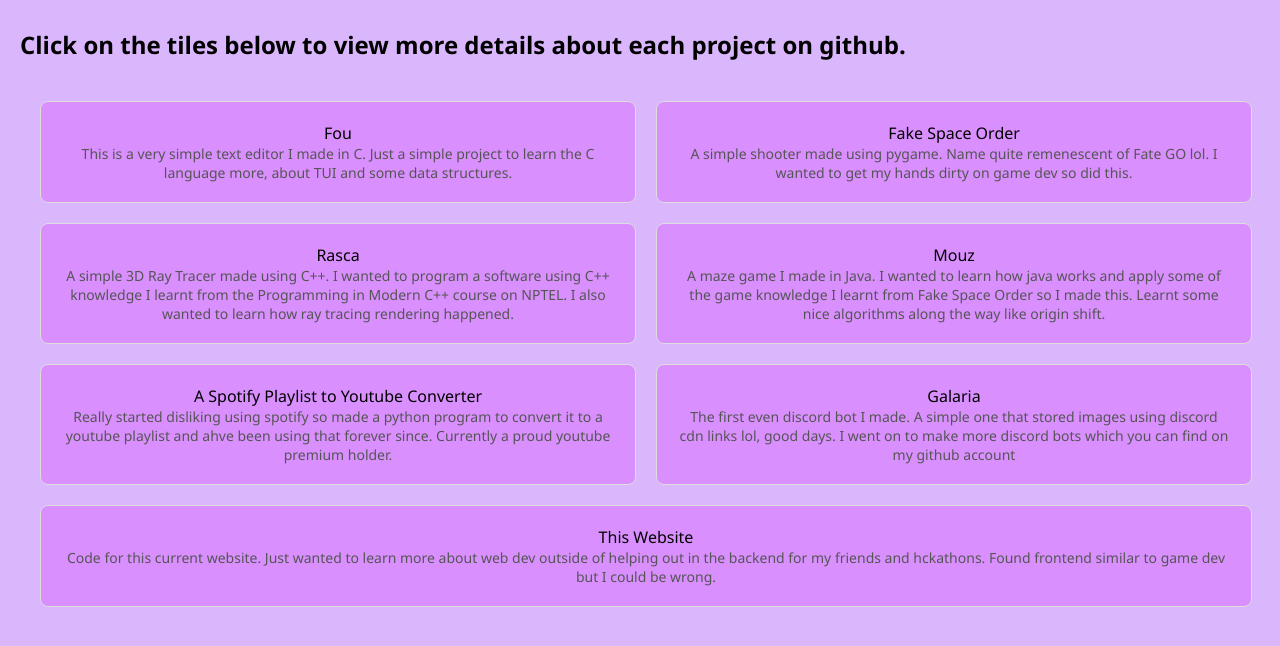
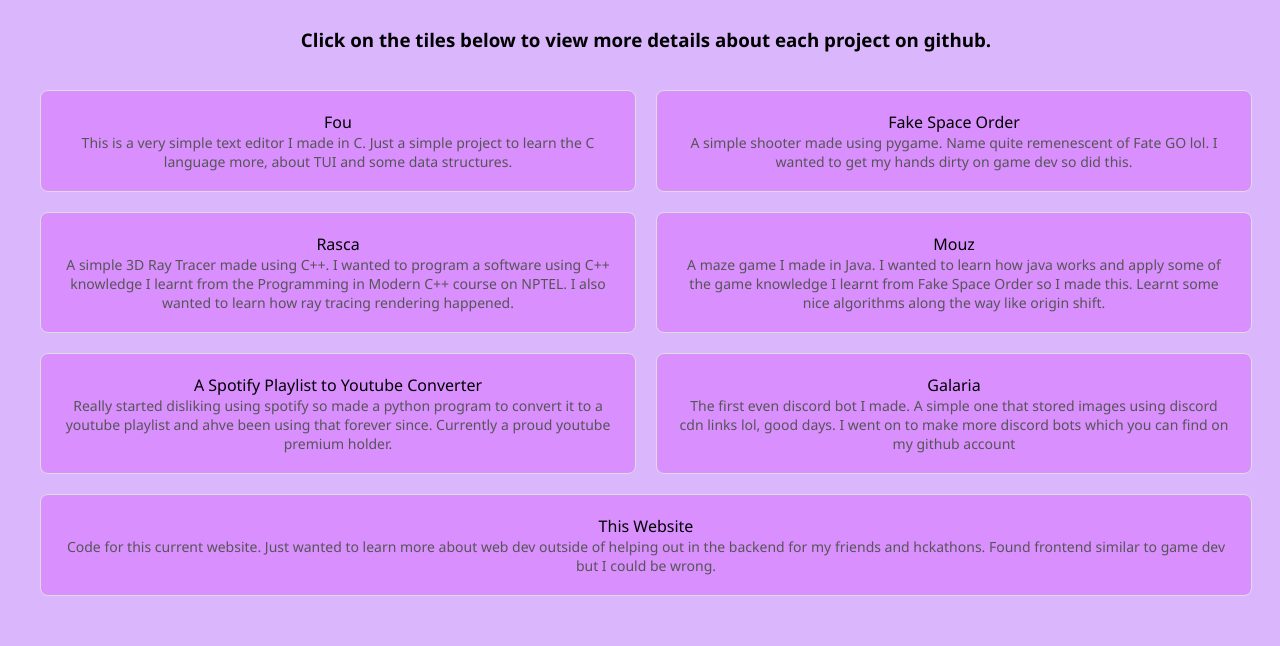
Before and after one commit to DrunkenCloud/Portfolio, a plain HTML site: page static/projects.html in a window 1280 px wide. Drawn offline with Linux system fonts and the light colour scheme; files that its build step writes are made by us from their sources.

Commit message:
Centered projects title

```diff
--- a/static/projects.html
+++ b/static/projects.html
@@ -8,7 +8,7 @@
 </head>
 <body>
     <div class="heading-container">
-        <h2>Click on the tiles below to view more details about each project on github.</h2>
+        <h3 align="center">Click on the tiles below to view more details about each project on github.</h3>
     </div>
     <div class="project-container">
         <a href="https://github.com/DrunkenCloud/fou_text_editor" target="_blank" class="tile">
```
